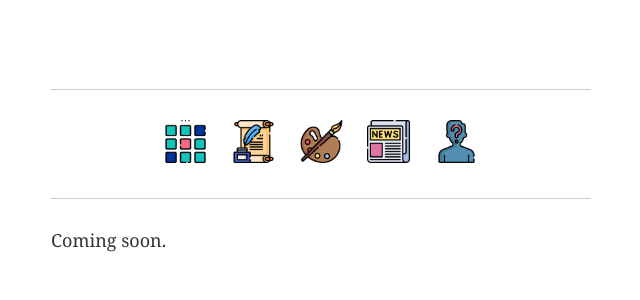
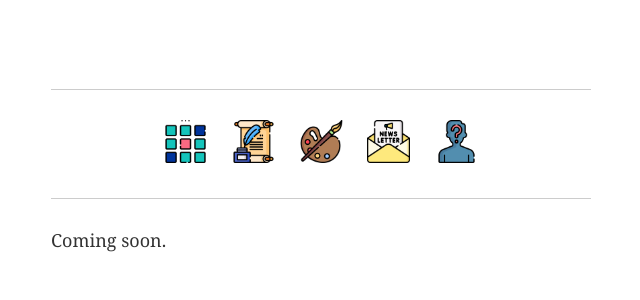
Before and after one commit to ellis-bio/ellisjalia, a Jekyll site: the page built from index.md, in a window 1280 px wide. Shown: the top 300 px of the page, without its empty margins (319-959 px from the left). Built offline with Jekyll 4.4.1, drawn with Linux system fonts in a browser that asks for light colours.

Commit message:
Reverted to original newsletter icon

```diff
--- a/index.md
+++ b/index.md
@@ -7,7 +7,7 @@
         <a href="https://ellisjalia.com"><img src="/assets/icons/menu.png" style="width:43px;height:43px;justify-content:center;display:inline-block;border:1px;margin: 0px 8px;padding:2px;"/></a>
         <a href="https://ellisjalia.com/posts"><img src="/assets/icons/quill.png" style="width:43px;height:43px;justify-content:center;display:inline-block;border:1px;margin: 0px 8px;padding:2px;"/></a>
         <a href="https://ellisjalia.com/art"><img src="/assets/icons/paint-palette.png" style="width:43px;height:43px;justify-content:center;display:inline-block;border:1px;margin: 0px 8px;padding:2px;"/></a>
-        <a href="https://ellisjalia.com/newsletter"><img src="/assets/icons/newspaper.png" style="width:43px;height:43px;justify-content:center;display:inline-block;border:1px;margin: 0px 8px;padding:2px;"/></a>
+        <a href="https://ellisjalia.com/newsletter"><img src="/assets/icons/newsletter.png" style="width:43px;height:43px;justify-content:center;display:inline-block;border:1px;margin: 0px 8px;padding:2px;"/></a>
         <a href="https://ellisjalia.com/about"><img src="/assets/icons/unknown.png" style="width:43px;height:43px;justify-content:center;display:inline-block;border:1px;margin: 0px 8px;padding:2px;"/></a>
  </div>
   <hr width="100%" size="3">
```
